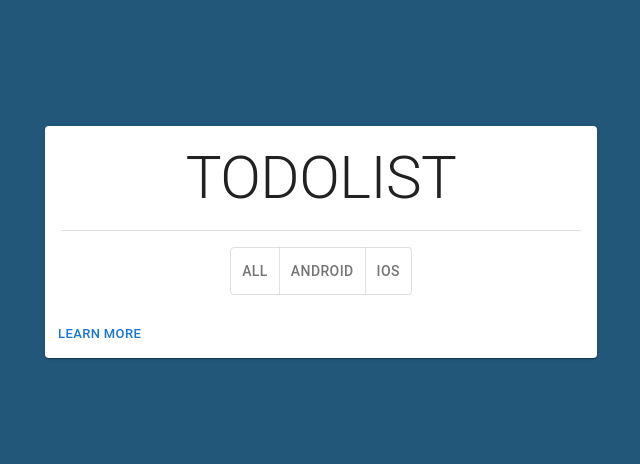
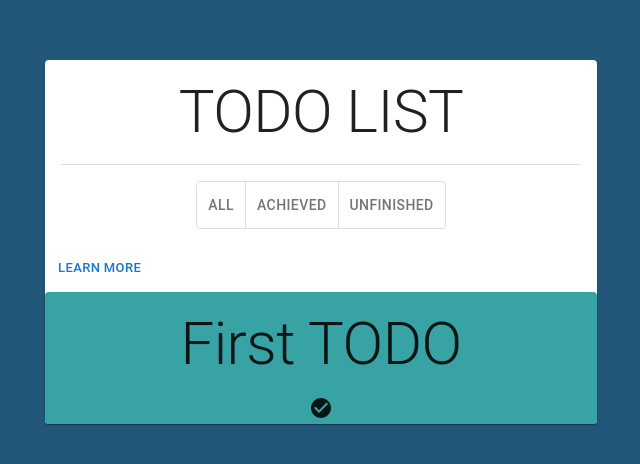
Before and after one commit to Hamza12398/React-MUI, a React (Create React App) app in the folder todo-list/: page / in a window 1280 px wide. Shown: the part 158-622 px from the top of the page, without its empty margins (319-959 px from the left). Built offline with nearby package versions, Linux system fonts and the light colour scheme.

Commit message:
Working in First TODO

```diff
--- /dev/null
+++ b/todo-list/src/Components/Todo.jsx
@@ -0,0 +1,18 @@
+import Typography from "@mui/material/Typography";
+import Card from "@mui/material/Card";
+import CardActions from "@mui/material/CardActions";
+import CardContent from "@mui/material/CardContent";
+import Button from "@mui/material/Button";
+import CheckCircleIcon from '@mui/icons-material/CheckCircle';
+
+
+export default function Todo() {
+  return (
+    <Card sx={{ minWidth: 275, background:"#38A3A5" }}>
+      <CardContent>
+        <Typography variant="h2">First TODO</Typography>
+      </CardContent>
+      <CheckCircleIcon />
+    </Card>
+  );
+}
--- a/todo-list/src/Components/TodoList.jsx
+++ b/todo-list/src/Components/TodoList.jsx
@@ -9,6 +9,7 @@ import Typography from "@mui/material/Typography";
 import Divider from "@mui/material/Divider";
 import ToggleButton from "@mui/material/ToggleButton";
 import ToggleButtonGroup from "@mui/material/ToggleButtonGroup";
+import Todo from "./Todo";
 
 export default function TodoList() {
   return (
@@ -16,7 +17,7 @@ export default function TodoList() {
       <Container maxWidth="sm">
         <Card sx={{ minWidth: 275 }}>
           <CardContent>
-            <Typography variant="h2">TODOLIST</Typography>
+            <Typography variant="h2">TODO LIST</Typography>
             <Divider sx={{ my: 2 }} />
             <ToggleButtonGroup
               // value={alignment}
@@ -25,13 +26,14 @@ export default function TodoList() {
               aria-label="Platform"
             >
               <ToggleButton value="web">ALL</ToggleButton>
-              <ToggleButton value="android">Android</ToggleButton>
-              <ToggleButton value="ios">iOS</ToggleButton>
+              <ToggleButton value="android">Achieved</ToggleButton>
+              <ToggleButton value="ios">Unfinished</ToggleButton>
             </ToggleButtonGroup>
           </CardContent>
           <CardActions>
             <Button size="small">Learn More</Button>
           </CardActions>
+          <Todo />
         </Card>
       </Container>
     </React.Fragment>
```
